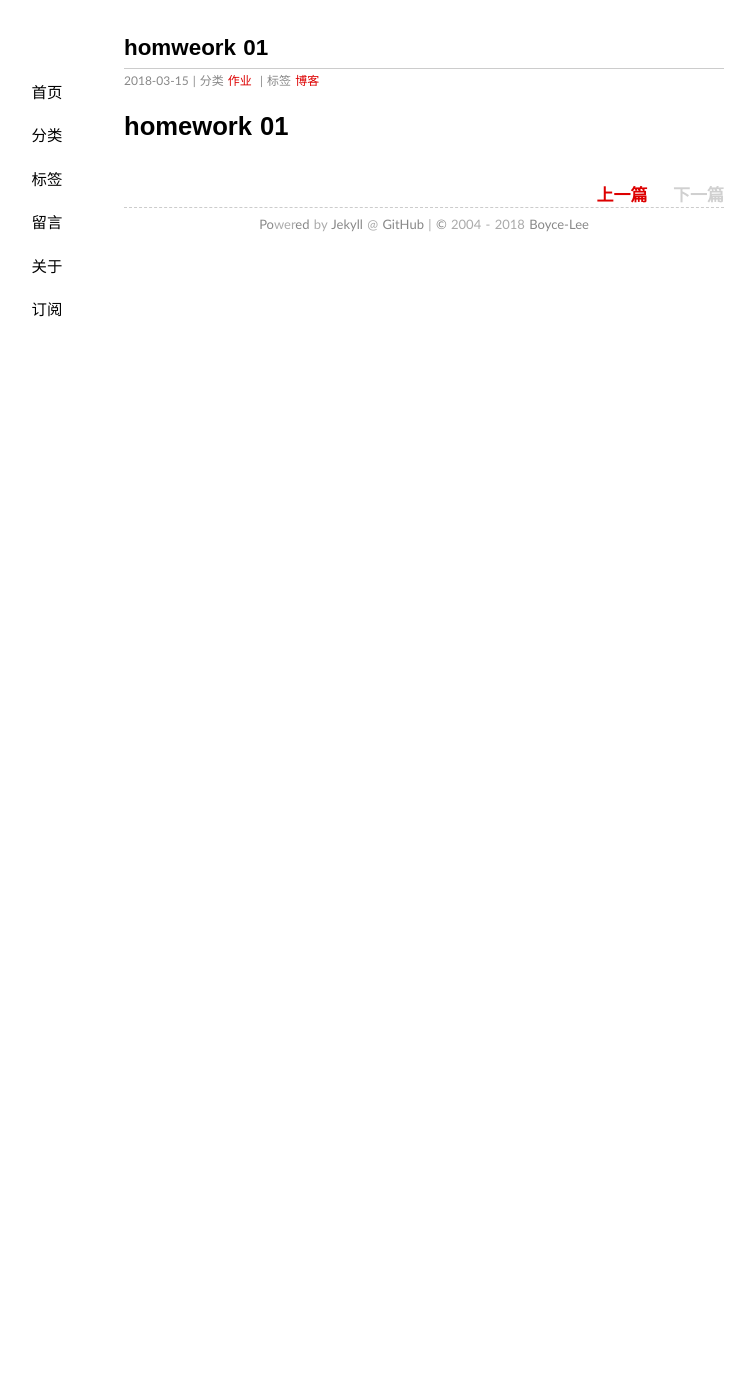
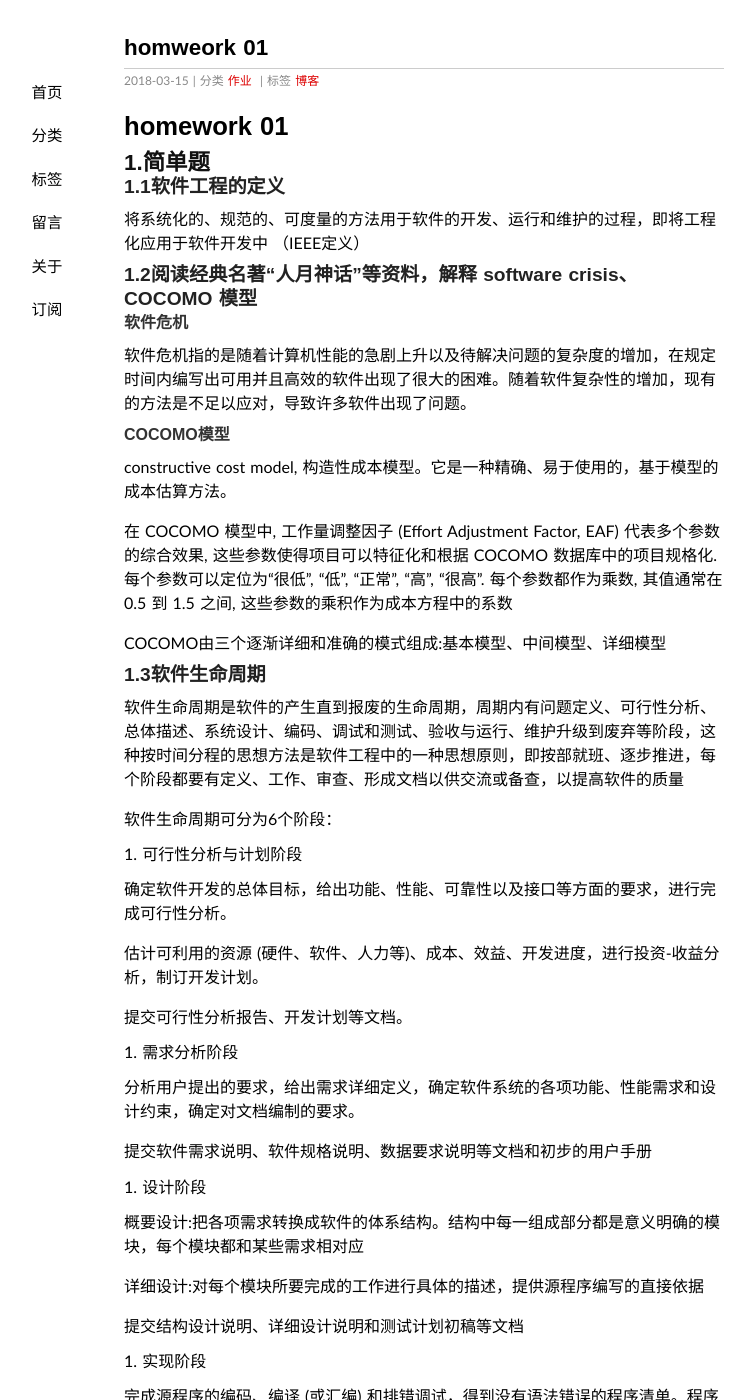
Before and after one commit to Boyce-Lee/Boyce-Lee.github.io, a Jekyll site: the page built from _posts/2018-3-15-homwork-01.md, in a window 1280 px wide and 1400 px high. Shown: the whole window, without its empty margins (216-971 px from the left). Built offline with Jekyll 4.4.1, drawn with Linux system fonts in a browser that asks for light colours; comment, search, counter and statistics services are not loaded; some of the changed text lies outside the part shown.

Commit message:
Update 2018-3-15-homwork-01.md

```diff
--- a/_posts/2018-3-15-homwork-01.md
+++ b/_posts/2018-3-15-homwork-01.md
@@ -6,3 +6,106 @@ categories: 作业
 tags: 博客
 ---
 # homework 01
+
+## 1.简单题
+
+### 1.1软件工程的定义
+将系统化的、规范的、可度量的方法用于软件的开发、运行和维护的过程，即将工程化应用于软件开发中
+（IEEE定义）
+
+### 1.2阅读经典名著“人月神话”等资料，解释 software crisis、COCOMO 模型
+
+#### 软件危机
+软件危机指的是随着计算机性能的急剧上升以及待解决问题的复杂度的增加，在规定时间内编写出可用并且高效的软件出现了很大的困难。随着软件复杂性的增加，现有的方法是不足以应对，导致许多软件出现了问题。
+
+#### COCOMO模型
+constructive cost model, 构造性成本模型。它是一种精确、易于使用的，基于模型的成本估算方法。
+
+在 COCOMO 模型中, 工作量调整因子 (Effort Adjustment Factor, EAF) 代表多个参数的综合效果, 这些参数使得项目可以特征化和根据 COCOMO 数据库中的项目规格化. 每个参数可以定位为“很低”, “低”, “正常”, “高”, “很高”. 每个参数都作为乘数, 其值通常在 0.5 到 1.5 之间, 这些参数的乘积作为成本方程中的系数
+
+COCOMO由三个逐渐详细和准确的模式组成:基本模型、中间模型、详细模型
+
+### 1.3软件生命周期
+
+软件生命周期是软件的产生直到报废的生命周期，周期内有问题定义、可行性分析、总体描述、系统设计、编码、调试和测试、验收与运行、维护升级到废弃等阶段，这种按时间分程的思想方法是软件工程中的一种思想原则，即按部就班、逐步推进，每个阶段都要有定义、工作、审查、形成文档以供交流或备查，以提高软件的质量
+
+软件生命周期可分为6个阶段：
+
+1. 可行性分析与计划阶段
+
+
+确定软件开发的总体目标，给出功能、性能、可靠性以及接口等方面的要求，进行完成可行性分析。
+
+估计可利用的资源 (硬件、软件、人力等)、成本、效益、开发进度，进行投资-收益分析，制订开发计划。
+
+提交可行性分析报告、开发计划等文档。
+
+2. 需求分析阶段
+
+
+分析用户提出的要求，给出需求详细定义，确定软件系统的各项功能、性能需求和设计约束，确定对文档编制的要求。
+
+提交软件需求说明、软件规格说明、数据要求说明等文档和初步的用户手册
+
+3. 设计阶段
+
+
+概要设计:把各项需求转换成软件的体系结构。结构中每一组成部分都是意义明确的模块，每个模块都和某些需求相对应
+
+详细设计:对每个模块所要完成的工作进行具体的描述，提供源程序编写的直接依据
+
+提交结构设计说明、详细设计说明和测试计划初稿等文档
+
+4. 实现阶段
+
+
+完成源程序的编码、编译 (或汇编) 和排错调试，得到没有语法错误的程序清单。程序结构良好、清晰易读，且与设计相一致
+
+编写进度日报、周报和月报 (取决于项目的重要性和规模)
+
+提交用户手册、操作手册等面向用户的文档的编写工作
+
+编制测试计划
+
+5. 测试阶段
+
+
+全面测试目标软件系统，并检查审阅已编制的文档，提交测试分析报告。逐项评价所生产的程序、文档以及开发工作本身，提交项目开发总结报告
+
+在整个开发过程中 (即前五个阶段中)，开发集体需要按月编写开发进度月报
+
+6. 运行与维护阶段
+
+
+软件提交给用户后，在运行使用中得到持续维护，根据用户新提出的需求进行必要而且可能的扩充、删改、更新和升级
+
+软件维护包括改正性维护 (发现错误)、适应性维护 (适应运行环 境变化) 和完善性维护 (增强功能)
+
+
+### 1.4按照 SWEBok 的 KA 划分，本课程关注哪些 KA 或 知识领域？
+* 软件需求
+* 软件设计
+* 软件工程管理
+* 软件工程过程
+* 软件质量
+
+### 1.5解释 CMMI 的五个级别。例如：Level 1 - Initial：无序，自发生产模式。
+* Level 1
+
+初始级。软件过程是无序甚至是混乱的，自发生产模式
+
+* Level 2
+
+可管理级。建立了基本的项目管理过程来跟踪费用、进度和功能特性。制定了必要的过程纪律，能重复早先类似应用项目取得的成功经验。
+
+* Level 3
+
+已定义级。已将软件管理和工程两方面的过程文档化、标准化，并综合成该组织的标准软件过程。所有项目均使用经批准、剪裁的标准软件过程来开发和维护软件，软件产品的生产在整个软件过程是可见的。
+
+* Level 4
+
+量化管理级。分析对软件过程和产品质量的详细度量数据，对软件过程和产品都有定量的理解与控制。管理有一个作出结论的客观依据，管理能够在定量的范围内预测性能。
+
+* Level 5
+
+优化管理级。过程的量化反馈和先进的新思想、新技术促使过程持续不断改进。
```
